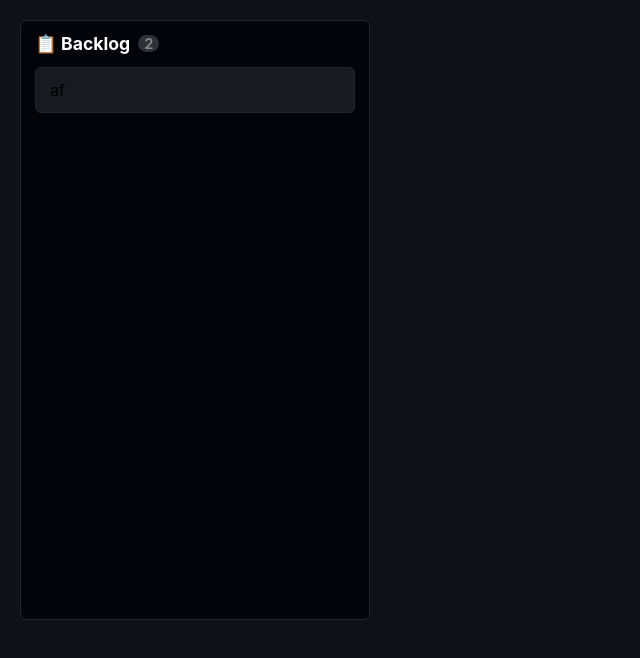
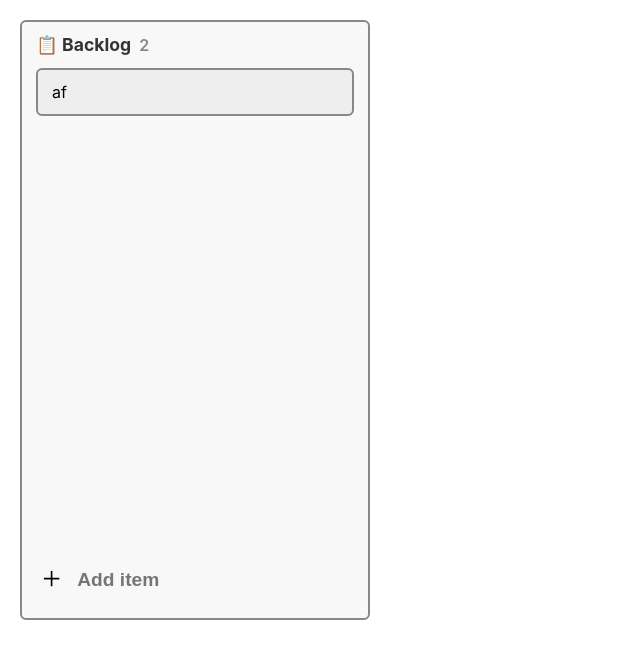
Before and after one commit to helloworld442/Team-Collaboration-Tool, a React (Vite) app: page / in a window 1280 px wide. Shown: the top 658 px of the page, without its empty margins (0-640 px from the left). Built offline with nearby package versions, Linux system fonts and the light colour scheme.

Commit message:
feat : feat todo form component #24

```diff
--- a/src/components/todo/TodoForm.jsx
+++ b/src/components/todo/TodoForm.jsx
@@ -1,4 +1,50 @@
-const TodoForm = () => {};
+import { PlusOutlined } from "@ant-design/icons";
+import { styled } from "styled-components";
+
+const TodoFormStyle = styled.form`
+  position: absolute;
+  bottom: 14px;
+  left: 14px;
+  width: 318px;
+  height: 35px;
+  padding: 24px 6px;
+  border-radius: 6px;
+  box-sizing: border-box;
+  display: flex;
+  align-items: center;
+  gap: 14px;
+
+  &:hover {
+    background: #eee;
+  }
+
+  button {
+    padding: 0;
+    border: none;
+    outline: none;
+    font-size: 1.2rem;
+    background: transparent;
+  }
+
+  input {
+    font-size: 1.2rem;
+    font-weight: bold;
+    border: none;
+    outline: none;
+    background: transparent;
+  }
+`;
+
+const TodoForm = () => {
+  return (
+    <TodoFormStyle>
+      <button>
+        <PlusOutlined />
+      </button>
+      <input type="text" placeholder="Add item" />
+    </TodoFormStyle>
+  );
+};
 
 const Form = TodoForm;
 
--- a/src/components/todo/TodoHead.jsx
+++ b/src/components/todo/TodoHead.jsx
@@ -3,23 +3,21 @@ import { styled } from "styled-components";
 const TodoHeadStyle = styled.div`
   margin-bottom: 14px;
   display: flex;
-  align-items: flex-start;
+  align-items: center;
   .head-title {
     margin-right: 8px;
     font-size: 1.1rem;
     font-weight: bold;
-    color: #fff;
+    color: #333;
   }
 
   .head-todo-num {
     display: inline-block;
-    padding: 2px 6px 0 6px;
-    font-size: 0.925rem;
+    font-size: 1rem;
     font-weight: 600;
     line-height: 1;
     border-radius: 20px;
     color: #888;
-    background: #2e3138;
   }
 `;
 
--- a/src/components/todo/TodoItem.jsx
+++ b/src/components/todo/TodoItem.jsx
@@ -4,7 +4,7 @@ const TodoItemStyle = styled.li`
   width: 100%;
   padding: 14px;
   box-sizing: border-box;
-  border: 1px solid rgb(33, 38, 45);
+  border: 2px solid #888;
   border-radius: 6px;
   background: ${(props) => props.theme.itemColor};
 `;
--- a/src/components/todo/TodoList.jsx
+++ b/src/components/todo/TodoList.jsx
@@ -3,7 +3,7 @@ import TodoItem from "./TodoItem";
 
 const TodoListStyle = styled.ul`
   width: 100%;
-  height: 100%;
+  height: 500px;
 `;
 
 const TodoList = () => {
--- a/src/components/todo/TodoTemplate.jsx
+++ b/src/components/todo/TodoTemplate.jsx
@@ -1,11 +1,12 @@
 import { styled } from "styled-components";
 
 const TodoTemplateStyle = styled.div`
+  position: relative;
   width: 350px;
   height: 600px;
   padding: 14px;
   box-sizing: border-box;
-  border: 1px solid rgb(33, 38, 45);
+  border: 2px solid #888;
   border-radius: 6px;
   background: ${(props) => props.theme.cardColor};
 `;
--- /dev/null
+++ b/src/container/TodoContainer.jsx
@@ -0,0 +1,39 @@
+import { createContext, useContext, useReducer } from "react";
+
+const TodoContext = createContext(null);
+
+const initialState = {
+  todos: [],
+  todo: {},
+};
+
+const todoReducer = (state = initialState, action) => {
+  switch (action.type) {
+    case "CREATE_TODO":
+      return { ...state, todos: state.todos.concat(action.payload) };
+    case "GET_TODO_BY_ID":
+      return { ...state, todo: state.todos.find((todo) => todo.id === action.payload) };
+    default:
+      return state;
+  }
+};
+
+const TodoContainer = ({ children }) => {
+  const [state, dispatch] = useReducer(todoReducer);
+
+  return <TodoContext.Provider value={{ state, dispatch }}>{children}</TodoContext.Provider>;
+};
+
+const useTodoState = () => {
+  const { state } = useContext(TodoContext);
+  return state;
+};
+
+const useTodoDispatch = () => {
+  const { dispatch } = useContext(TodoContainer);
+  return dispatch;
+};
+
+export { useTodoState, useTodoDispatch };
+
+export default TodoContainer;
--- a/src/layout/MainLayout.jsx
+++ b/src/layout/MainLayout.jsx
@@ -3,16 +3,11 @@ import { styled } from "styled-components";
 export const MainLayout = styled.div`
   width: 100%;
   height: 100vh;
+  padding: 20px;
   margin: 0 auto;
-  background: ${(props) => props.theme.baseColor};
-`;
-
-export const MainRow = styled.div`
-  width: 100%;
-  height: 100%;
-  padding: 20px;
   box-sizing: border-box;
   display: flex;
   flex-direction: row;
   gap: 20px;
+  background: ${(props) => props.theme.baseColor};
 `;
--- a/src/pages/Home.jsx
+++ b/src/pages/Home.jsx
@@ -1,16 +1,17 @@
-import { MainLayout, MainRow } from "../layout/MainLayout";
+import { MainLayout } from "../layout/MainLayout";
 import * as Todo from "../components/todo";
+import TodoContainer from "../container/TodoContainer";
 
 const Home = () => {
   return (
     <MainLayout>
-      <MainRow>
+      <TodoContainer>
         <Todo.Template>
           <Todo.Head />
           <Todo.List />
           <Todo.Form />
         </Todo.Template>
-      </MainRow>
+      </TodoContainer>
     </MainLayout>
   );
 };
--- a/src/utils/theme.js
+++ b/src/utils/theme.js
@@ -1,7 +1,7 @@
 const theme = {
-  baseColor: "rgb(14,17,23)",
-  cardColor: "rgb(2,4,9)",
-  itemColor: "rgb(23,27,33)",
+  baseColor: "#fff",
+  cardColor: "#f8f8f8",
+  itemColor: "#eee",
 };
 
 export default theme;
```
